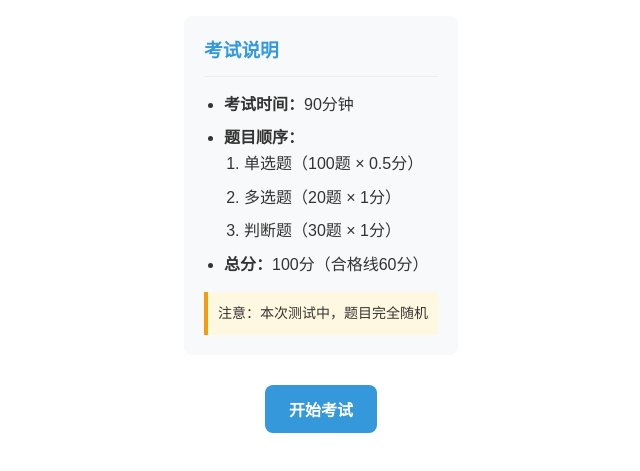
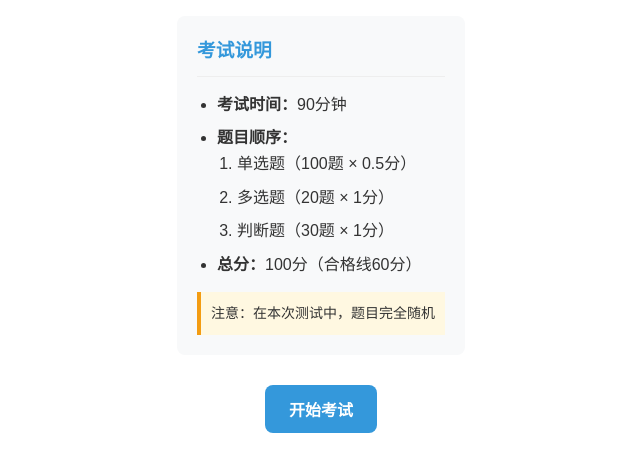
Before and after one commit to KK-DFH66/-, a plain HTML site: page index.html in a window 1280 px wide. Shown: the part 133-604 px from the top of the page, without its empty margins (319-959 px from the left). Drawn offline with Linux system fonts and the light colour scheme.

Commit message:
Update index.html

```diff
--- a/index.html
+++ b/index.html
@@ -24,7 +24,7 @@
                     <li><strong>总分：</strong>100分（合格线60分）</li>
                 </ul>
                 <div class="notice">
-                    <p>注意：本次测试中，题目完全随机</p>
+                    <p>注意：在本次测试中，题目完全随机</p>
                 </div>
             </div>
             <button id="start-btn" class="primary-btn">开始考试</button>
```
